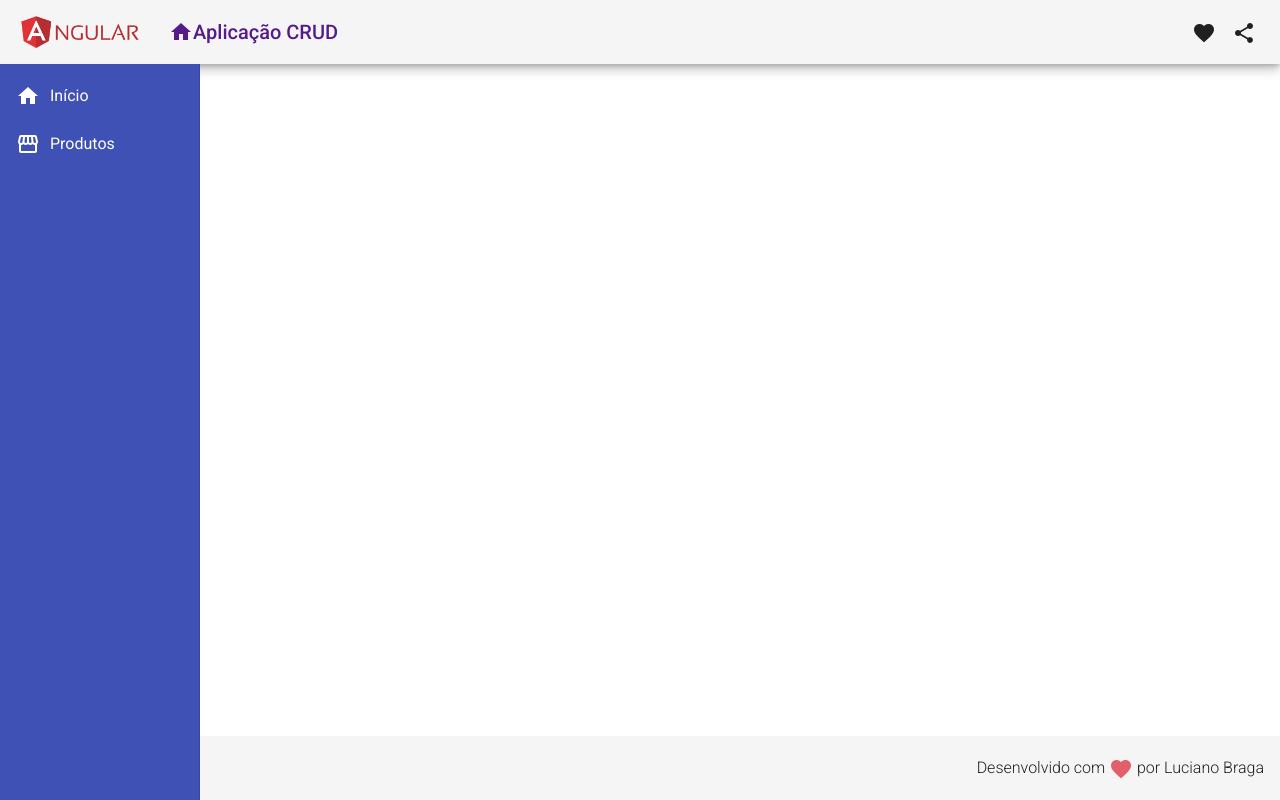
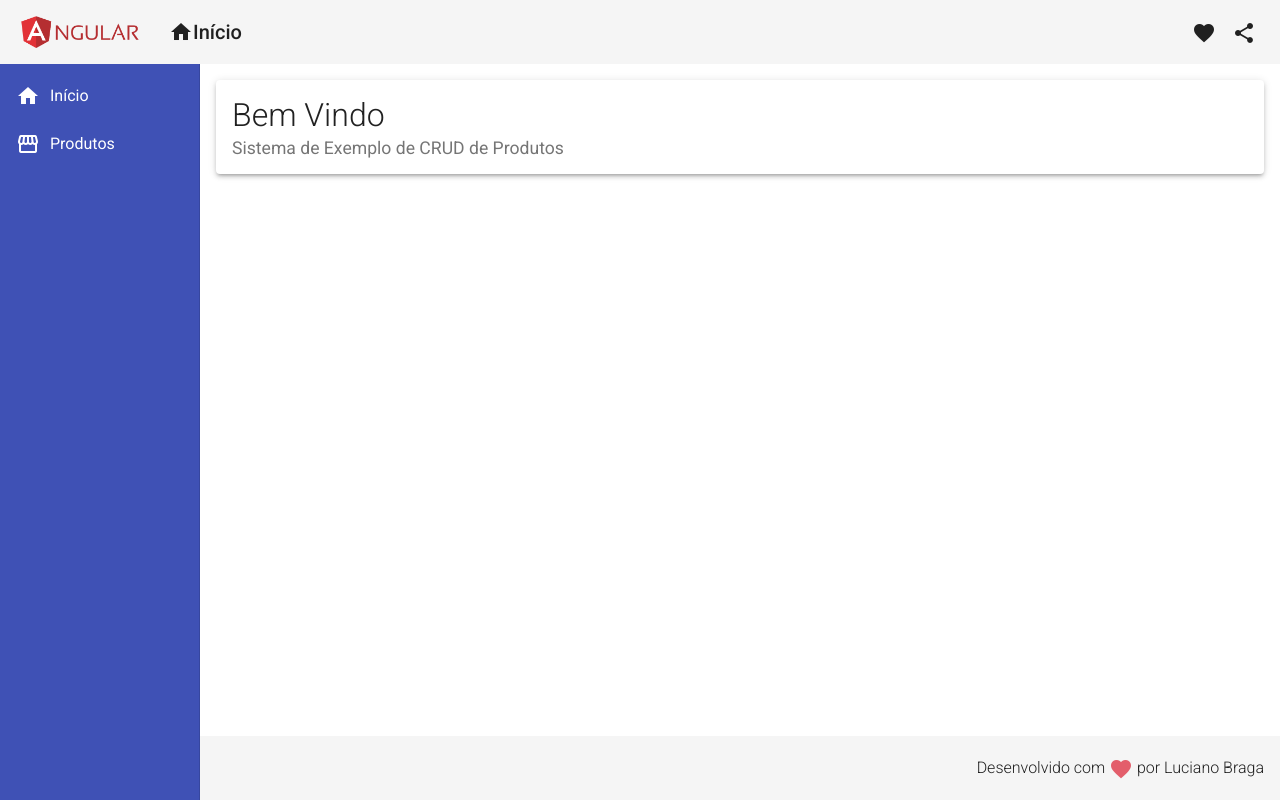
Before and after one commit to braga-academy/crud-angular, an Angular app in the folder frontend/: page / in a window 1280 px wide. Built offline with nearby package versions, Linux system fonts and the light colour scheme.

Commit message:
create home component

```diff
--- a/frontend/src/app/components/template/header/header.component.html
+++ b/frontend/src/app/components/template/header/header.component.html
@@ -1,13 +1,13 @@
-<mat-toolbar class="header mat-elevation-z6">
+<mat-toolbar class="header mat-elevation-z3">
     <span>
         <a href="/">
             <img class="logo" src="assets/img/logo.png" alt="Logotipo">
         </a>
     </span>
     <span class="title-group">
-        <a href="">
+        <a>
             <mat-icon>home</mat-icon>
-            Aplicação CRUD
+            Início
         </a>
     </span>
     <span class="spacer"></span>
--- a/frontend/src/app/components/template/nav/nav.component.css
+++ b/frontend/src/app/components/template/nav/nav.component.css
@@ -10,3 +10,8 @@
 .sidenav mat-icon {
     padding-right: 10px;
 }
+
+.content {
+    padding: 16px;
+    background-color: #fff;
+}
--- a/frontend/src/app/components/template/nav/nav.component.html
+++ b/frontend/src/app/components/template/nav/nav.component.html
@@ -9,4 +9,7 @@
             </a>
         </mat-nav-list>
     </mat-sidenav>
+    <mat-sidenav-content class="content">
+        <app-home></app-home>
+    </mat-sidenav-content>
 </mat-sidenav-container>
--- /dev/null
+++ b/frontend/src/app/views/home/home.component.css
@@ -0,0 +1,9 @@
+.home .title {
+    font-size: 2rem;
+    font-weight: 300;
+    line-height: 1.2;
+}
+
+.home .subtitle {
+    font-size: 1.1rem;
+}
--- /dev/null
+++ b/frontend/src/app/views/home/home.component.html
@@ -0,0 +1,4 @@
+<mat-card class="home mat-elevation-z3">
+    <mat-card-title class="title">Bem Vindo</mat-card-title>
+    <mat-card-subtitle class="subtitle">Sistema de Exemplo de CRUD de Produtos</mat-card-subtitle>
+</mat-card>
--- /dev/null
+++ b/frontend/src/app/views/home/home.component.ts
@@ -0,0 +1,15 @@
+import { Component, OnInit } from '@angular/core';
+
+@Component({
+  selector: 'app-home',
+  templateUrl: './home.component.html',
+  styleUrls: ['./home.component.css']
+})
+export class HomeComponent implements OnInit {
+
+  constructor() { }
+
+  ngOnInit(): void {
+  }
+
+}
```
Also changed, not shown: frontend/src/app/app.module.ts (+6 -2 lines).
